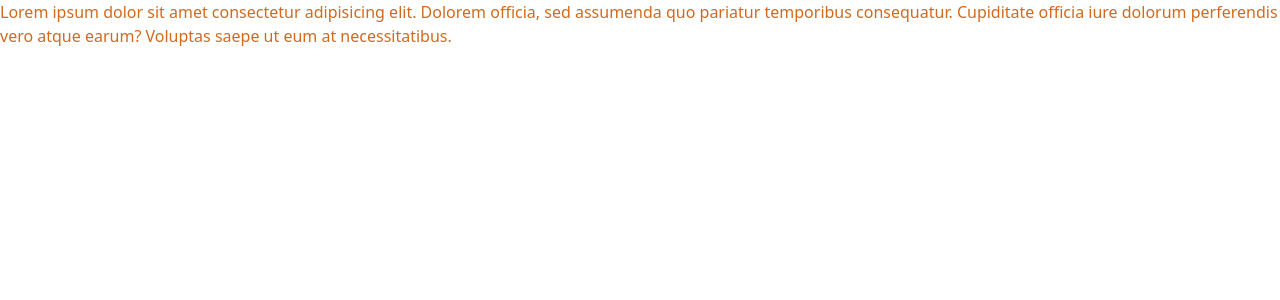
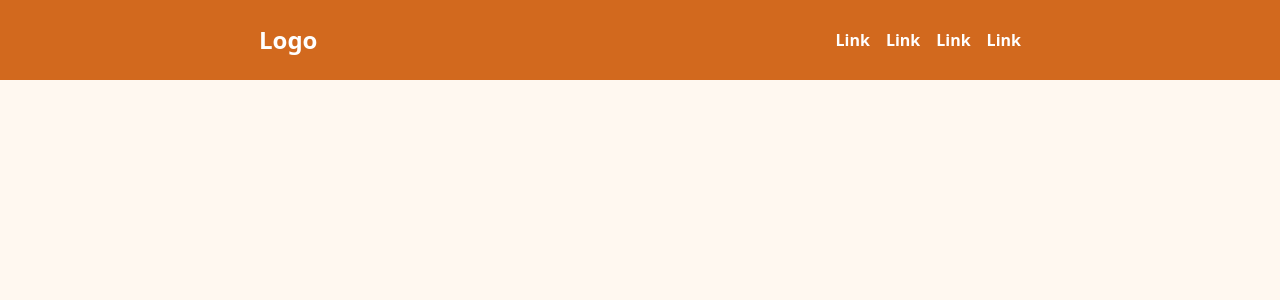
Before and after one commit to joseisaacpy/lp-padaria-jussie, a React (Vite) app: page / in a window 1280 px wide. Shown: the top 300 px of the page. Built offline with nearby package versions, Linux system fonts and the light colour scheme.

Commit message:
feat: criar header para desktop e adicionar em App.jsx

```diff
--- a/src/Components/Header/index.jsx
+++ b/src/Components/Header/index.jsx
@@ -0,0 +1,53 @@
+const Header = () => {
+  return (
+    // Header
+    <header>
+      {/* Navigation */}
+      <nav className="min-w-screen min-h-[80px] flex justify-around items-center bg-primary text-white">
+        {/* Logo */}
+        <a href="#">
+          <h1 className="text-2xl font-bold hover:text-black transition-all duration-300">
+            Logo
+          </h1>
+        </a>
+        {/* Links */}
+        <ul className="flex gap-4">
+          <li>
+            <a
+              href="#"
+              className="font-bold hover:text-black transition-all duration-300"
+            >
+              Link
+            </a>
+          </li>
+          <li>
+            <a
+              href="#"
+              className="font-bold hover:text-black transition-all duration-300"
+            >
+              Link
+            </a>
+          </li>
+          <li>
+            <a
+              href="#"
+              className="font-bold hover:text-black transition-all duration-300"
+            >
+              Link
+            </a>
+          </li>
+          <li>
+            <a
+              href="#"
+              className="font-bold hover:text-black transition-all duration-300"
+            >
+              Link
+            </a>
+          </li>
+        </ul>
+      </nav>
+    </header>
+  );
+};
+
+export default Header;
--- a/src/Pages/App.jsx
+++ b/src/Pages/App.jsx
@@ -1,13 +1,14 @@
+// Importa os componentes
+import Header from "../Components/Header";
+
 function App() {
   return (
     <>
-      <div>
-        <h1 className="text-primary">
-          Lorem ipsum dolor sit amet consectetur adipisicing elit. Dolorem
-          officia, sed assumenda quo pariatur temporibus consequatur. Cupiditate
-          officia iure dolorum perferendis vero atque earum? Voluptas saepe ut
-          eum at necessitatibus.
-        </h1>
+      {/* Container principal */}
+      <div className="bg-background min-w-screen min-h-screen">
+        {/* Header */}
+        <Header />
+        {/* Hero */}
       </div>
     </>
   );
```
